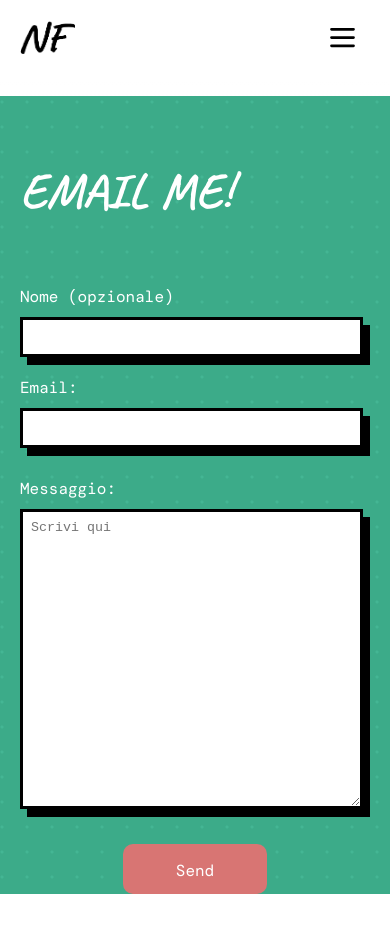
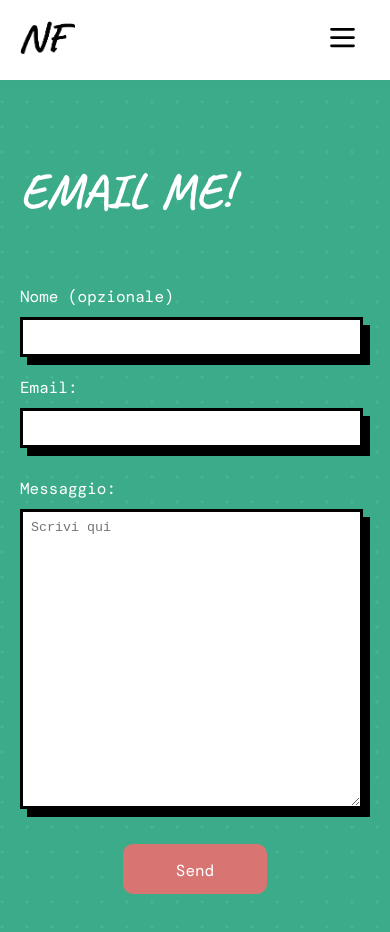
Before and after one commit to noemifarina/noemifarina.github.io, a plain HTML site: page contact-me.html in a window 390 px wide. Before the commit the page ends 894 px from the top, so only its background shows below. Drawn offline with nearby package versions, Linux system fonts and the light colour scheme; a web font is replaced by a local one.

Commit message:
fix navbar form page

```diff
--- a/index.css
+++ b/index.css
@@ -265,7 +265,7 @@ b {
 }
 
 .navbar::before {
-  top: 78px;
+  top: 81px;
   box-shadow: 0px 2px 5px rgba(0, 0, 0, 0.5);
 }
 
@@ -686,6 +686,7 @@ img.washi-yellow {
 .contact-me-page form {
   display: flex;
   flex-direction: column;
+  padding-bottom: var(--spacing-xl);
   gap: 30px;
 }
 
@@ -850,7 +851,7 @@ img.washi-yellow {
   }
 
   .navbar::before {
-    top: 61px;
+    top: 64px;
   }
 
   [id].anchor::before {
@@ -919,6 +920,19 @@ img.washi-yellow {
 
   .contact-me-section .contact-me-image {
     display: none;
+  }
+
+  .contact-me-page .navbar {
+    background-color: var(--green);
+  }
+
+  .contact-me-page .navbar::after {
+    background: linear-gradient(
+      rgb(60, 171, 137) 10%,
+      rgba(60, 171, 137, 0.8) 50%,
+      rgba(60, 171, 137, 0.4) 70%,
+      transparent
+    );
   }
 
   .contact-me-page .user-details {
```
